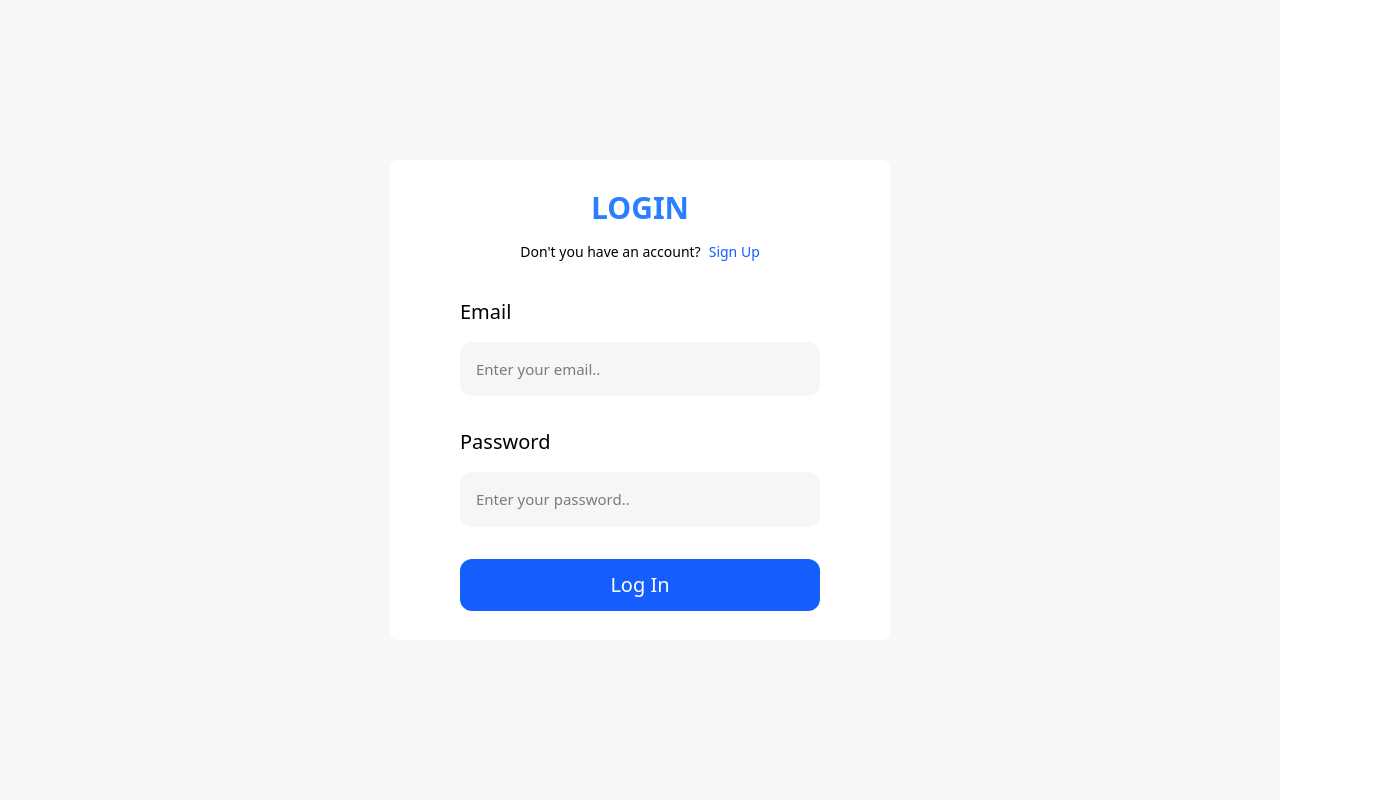
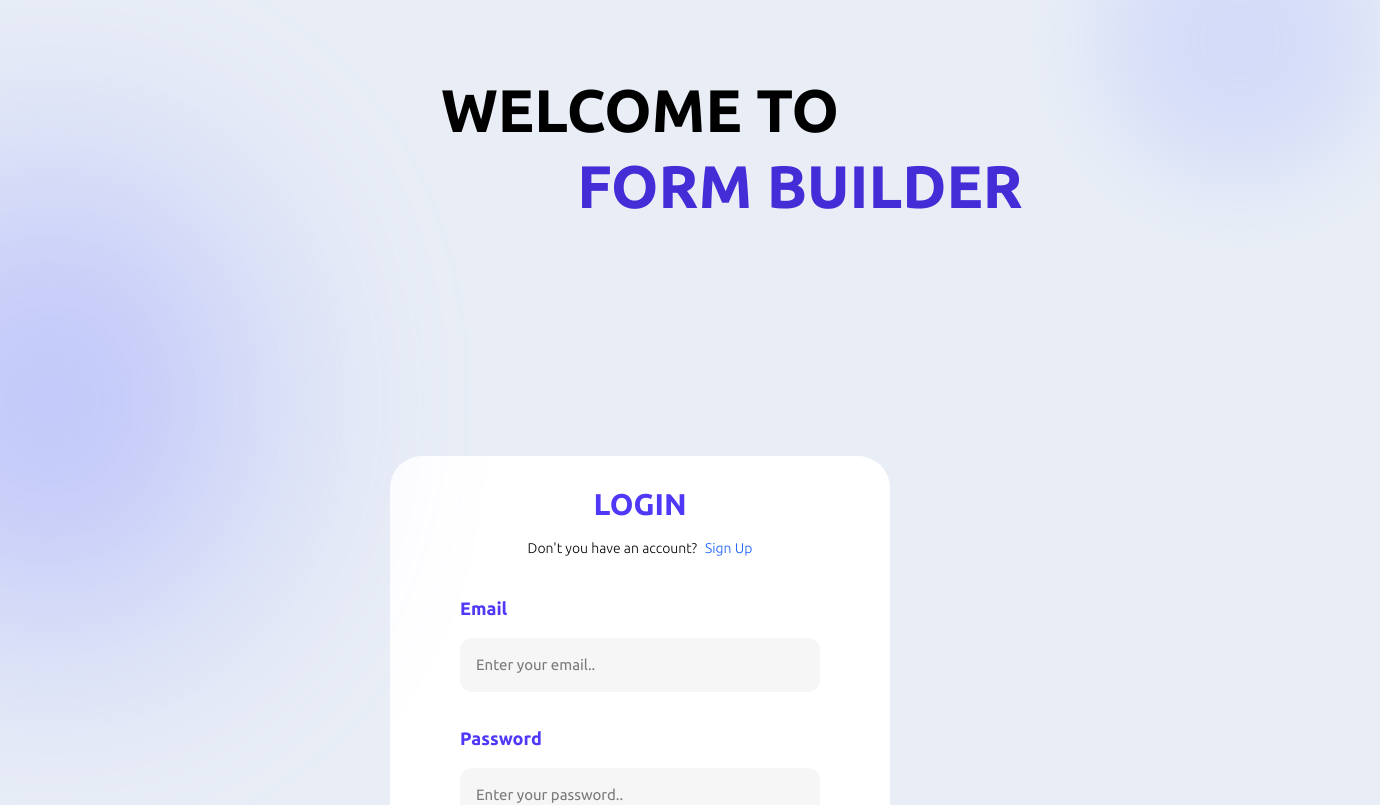
Before and after one commit to Rumeysa-koseoglu/form-builder-app, a React (Vite) app in the folder client/: page /auth in a window 1280 px wide. Shown: the top 805 px of the page, 1380 px wide, since content can reach past the window. Built offline with nearby package versions, Linux system fonts and the light colour scheme.

Commit message:
style: update login page styling

```diff
--- a/client/src/App.css
+++ b/client/src/App.css
@@ -5,6 +5,11 @@
   text-align: center;
 }
 
+html {
+  background-color: #e9eef6;
+  overflow: hidden;
+}
+
 .font-ubuntu {
   font-family: "Ubuntu", sans-serif;
 }
--- a/client/src/components/AuthForm.tsx
+++ b/client/src/components/AuthForm.tsx
@@ -1,6 +1,7 @@
 import React, { useState } from "react";
 import { useNavigate } from "react-router-dom";
 import api from "../api/axiosInstance";
+import { motion } from "framer-motion";
 
 function AuthForm() {
   const navigate = useNavigate();
@@ -33,15 +34,29 @@ function AuthForm() {
   };
 
   return (
-    /* Auth form */
-    <div className="w-screen h-screen flex justify-center items-center my-auto bg-[#f8f8f8]">
+    /* Auth form */ <div className="h-screen w-screen flex flex-col sm:gap-50 font-ubuntu">
+      {/* Arka plana estetik katacak sol orta indigo daire */}
+      <div className="absolute top-1/2 -left-37.5 transform -translate-y-1/2 w-100 h-120 bg-indigo-400 rounded-full blur-[120px] opacity-40 z-0 pointer-events-none" />
+
+      {/* Sağ üst köşeye de çok hafif bir yansıma istersen (isteğe bağlı) */}
+      <div className="absolute -top-25 -right-25 w-70 h-70 bg-indigo-300 rounded-full blur-[50px] opacity-30 z-0 pointer-events-none" />
+      <motion.p
+        initial={{ x: -100, opacity: 0 }}
+        animate={{ x: 0, opacity: 1 }}
+        transition={{ duration: 0.8, ease: "easeOut" }}
+        className="p-10 mt-10 text-6xl flex flex-col gap-4 font-bold"
+      >
+        WELCOME TO <br />
+        <span className="ml-80 text-indigo-700">FORM BUILDER</span>
+      </motion.p>
+      <div className="w-full h-full flex flex-col items-center">
         {isLogin ? (
           /* Login form */
           <form
-          className="flex flex-col items-center md:justify-center gap-4 w-full md:w-125 bg-white h-full md:h-120 p-6 rounded-lg "
+            className="flex flex-col items-center justify-center gap-4 w-full md:w-125 bg-white h-full md:h-120 p-6 rounded-4xl "
             onSubmit={handleSubmit}
           >
-          <p className="text-3xl font-semibold text-blue-500">LOGIN</p>
+            <p className="text-3xl font-semibold text-[#4f39f6]">LOGIN</p>
             <p className="font-light text-sm mb-5">
               Don't you have an account?
               <span
@@ -51,7 +66,7 @@ function AuthForm() {
                 Sign Up
               </span>
             </p>
-          <label className="text-lg md:text-xl w-full md:w-90 text-start">
+            <label className="text-base md:text-lg w-full md:w-90 text-start text-indigo-600 font-semibold">
               Email
             </label>
             <input
@@ -63,7 +78,7 @@ function AuthForm() {
               }
             />
 
-          <label className="text-lg md:text-xl w-full md:w-90 text-start">
+            <label className="text-base md:text-lg w-full md:w-90 text-start text-indigo-600 font-semibold">
               Password
             </label>
             <input
@@ -76,7 +91,7 @@ function AuthForm() {
             />
 
             <button
-            className="bg-blue-600 hover:scale-100  active:transform-[translateY(-6px)] transition-transform duration-100 cursor-pointer text-white text-lg  md:text-xl p-3 w-full md:w-90 rounded-xl "
+              className="bg-[#4f39f6] hover:scale-100  active:transform-[translateY(-6px)] transition-transform duration-100 cursor-pointer text-white text-lg  md:text-xl p-3 w-full md:w-90 rounded-xl "
               type="submit"
             >
               Log In
@@ -85,10 +100,10 @@ function AuthForm() {
         ) : (
           // Sign up form
           <form
-          className="flex flex-col items-center md:justify-center gap-4 w-full md:w-125 bg-white h-full md:h-150 p-6 rounded-lg "
+            className="flex flex-col items-center justify-center gap-4 w-full md:w-125 bg-white h-full md:h-150 p-6 rounded-4xl "
             onSubmit={handleSubmit}
           >
-          <p className="text-3xl font-semibold text-blue-500">SIGNUP</p>
+            <p className="text-3xl font-semibold text-[#4f39f6]">SIGNUP</p>
             <p className="font-light text-sm mb-5">
               You already have an account?
               <span
@@ -98,16 +113,18 @@ function AuthForm() {
                 Log In
               </span>
             </p>
-          <label className="text-lg md:text-xl w-full md:w-90 text-start">
+            <label className="text-md md:text-lg w-full md:w-90 text-start text-indigo-600 font-semibold">
               Full Name
             </label>
             <input
               className="outline-0 bg-[#f6f6f6] p-4 w-full md:w-90 text-[15px] rounded-xl mb-4 "
               type="text"
               placeholder="Enter your full name.."
-            onChange={(e) => setFormData({ ...formData, name: e.target.value })}
+              onChange={(e) =>
+                setFormData({ ...formData, name: e.target.value })
+              }
             />
-          <label className="text-lg md:text-xl w-full md:w-90 text-start">
+            <label className="text-md md:text-lg w-full md:w-90 text-start text-indigo-600 font-semibold">
               Email
             </label>
             <input
@@ -119,7 +136,7 @@ function AuthForm() {
               }
             />
 
-          <label className="text-lg md:text-xl w-full md:w-90 text-start">
+            <label className="text-md md:text-lg w-full md:w-90 text-start text-indigo-600 font-semibold">
               Password
             </label>
             <input
@@ -132,7 +149,7 @@ function AuthForm() {
             />
 
             <button
-            className="bg-blue-600 hover:scale-100  active:transform-[translateY(-6px)] transition-transform duration-100 cursor-pointer text-white text-lg  md:text-xl p-3 w-full md:w-90 rounded-xl "
+              className="bg-[#4f39f6] hover:scale-100  active:transform-[translateY(-6px)] transition-transform duration-100 cursor-pointer text-white text-lg  md:text-xl p-3 w-full md:w-90 rounded-xl "
               type="submit"
             >
               Sign Up
@@ -140,6 +157,7 @@ function AuthForm() {
           </form>
         )}
       </div>
+    </div>
   );
 }
 
```
Lines whose indentation alone changed are shown as unchanged.
